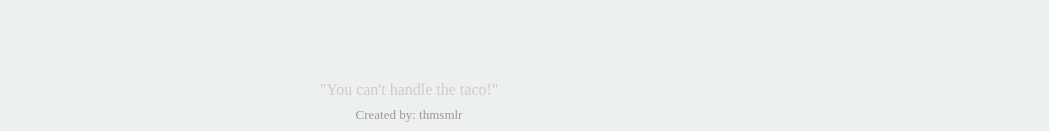
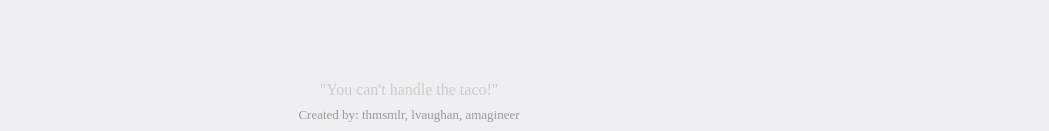
Before and after one commit to thmsmlr/wat-taco, a Flask app: page / in a window 1280 px wide. Shown: the part 666-797 px from the top of the page, without its empty margins (231-1280 px from the left). Run offline with Flask 2, Linux system fonts and the light colour scheme; some libraries are stand-ins or nearby versions.

Commit message:
added all creators

```diff
--- a/web/templates/index.html
+++ b/web/templates/index.html
@@ -39,6 +39,6 @@
 
   <footer>
     <p class="quote">"{{ pun }}"</p>
-    <p>Created by: <a href="http://thmsmlr.com">thmsmlr</a></p>
+    <p>Created by: <a href="http://thmsmlr.com">thmsmlr</a>, lvaughan, <a href="https://github.com/amagineer">amagineer</a></p>
   </footer>
 {% endblock %}
--- a/web/templates/success.html
+++ b/web/templates/success.html
@@ -10,6 +10,6 @@
   </section>
 
   <footer>
-    <p>Created by: <a href="http://thmsmlr.com">thmsmlr</a></p>
+    <p>Created by: <a href="http://thmsmlr.com">thmsmlr</a>, lvaughan, <a href="https://github.com/amagineer">amagineer</a></p>
   </footer>
 {% endblock %}
```
